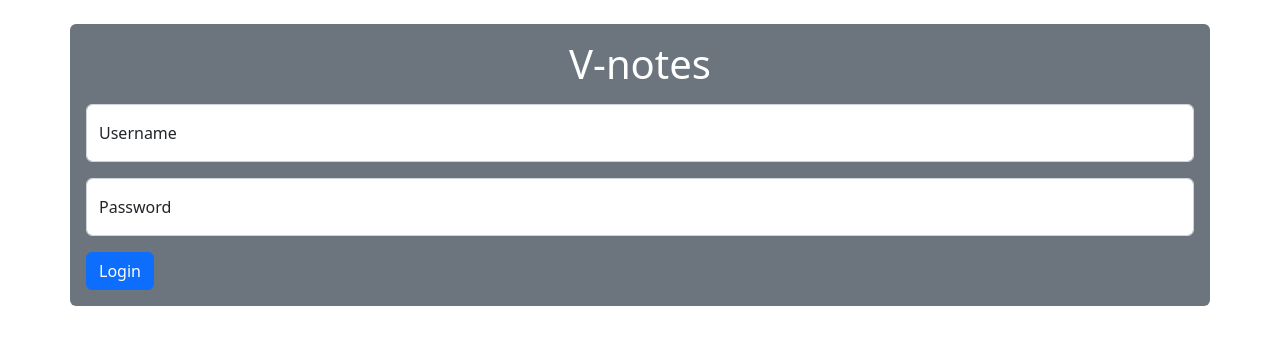
After one commit to riVFerd/flask-notes, a Flask app: template templates/login.html in a window 1280 px wide. The commit adds this page. Shown: the top 345 px of the page. Run offline with Flask 2, Linux system fonts and the light colour scheme; the template is opened without the code that fills it, so the values that code supplies are empty.

Commit message:
clean up templates code

```diff
--- a/app.py
+++ b/app.py
@@ -1,20 +1,65 @@
 import os
 from os.path import dirname, join
 from dotenv import load_dotenv
-from flask import Flask, render_template, jsonify, request
+from flask import Flask, render_template, jsonify, request, session, redirect
 from pymongo import MongoClient
 
 dotenv_path = join(dirname(__file__), '.env')
 load_dotenv(dotenv_path)
 
 client = MongoClient(os.environ.get('MONGODB_URI'))
-db = client['DB_NAME']
+db = client[os.environ.get('DB_NAME')]
 
 app = Flask(__name__)
+app.secret_key = os.environ.get('SECRET_KEY')
+
+
+# function helpers
+def get_user_id(username):
+    # Find the user with the matching username
+    user = db.users.find_one({'username': username})
+    if user:
+        # Return the user's ID if the user was found
+        return user['_id']
+    else:
+        # Return None if the user was not found
+        return None
+
+
+def get_user(user_id):
+    # Find the user with the matching ID
+    user = db.users.find_one({'_id': user_id})
+    if user:
+        # Return the user's data if the user was found
+        return user
+    else:
+        # Return None if the user was not found
+        return None
+
+
+# end function helpers
+
+# request handlers
+@app.route('/login', methods=['POST'])
+def login():
+    # Validate the user's credentials
+    user = db.users.find_one({'username': request.form['username']})
+    if user is None:
+        return jsonify({'message': 'username does not exist', 'error': True})
+    elif user['password'] != request.form['password']:
+        return jsonify({'message': 'incorrect password', 'error': True})
+    return jsonify({'message': 'success', 'error': False})
+
+
+# end request handlers
 
 @app.route('/')
 def home_page():
-    return render_template('index.html')
+    if session.get('username'):
+        # If the user is logged in, display the home page
+        return render_template('index.html')
+    return render_template('login.html')
+
 
 if __name__ == '__main__':
     app.run('0.0.0.0', port=5000, debug=True)
--- /dev/null
+++ b/templates/base.html
@@ -0,0 +1,17 @@
+<!doctype html>
+<html lang="en">
+<head>
+    <meta charset="UTF-8">
+    <meta name="viewport"
+          content="width=device-width, user-scalable=no, initial-scale=1.0, maximum-scale=1.0, minimum-scale=1.0">
+    <meta http-equiv="X-UA-Compatible" content="ie=edge">
+    <link href="https://cdn.jsdelivr.net/npm/bootstrap@5.2.3/dist/css/bootstrap.min.css" rel="stylesheet" integrity="sha384-rbsA2VBKQhggwzxH7pPCaAqO46MgnOM80zW1RWuH61DGLwZJEdK2Kadq2F9CUG65" crossorigin="anonymous">
+    <script src="https://cdn.jsdelivr.net/npm/bootstrap@5.2.3/dist/js/bootstrap.bundle.min.js" integrity="sha384-kenU1KFdBIe4zVF0s0G1M5b4hcpxyD9F7jL+jjXkk+Q2h455rYXK/7HAuoJl+0I4" crossorigin="anonymous"></script>
+    <script src="https://ajax.googleapis.com/ajax/libs/jquery/3.6.1/jquery.min.js"></script>
+    <title>V-notes</title>
+</head>
+<body>
+    {% block content %}
+    {% endblock %}
+</body>
+</html>
--- /dev/null
+++ b/templates/login.html
@@ -0,0 +1,18 @@
+{% extends "base.html" %}
+
+{% block content %}
+    <div class="container bg-secondary rounded mt-4 p-3">
+        <h1 class="text-center text-white mb-3">V-notes</h1>
+        <form>
+            <div class="form-floating mb-3">
+                <input type="text" class="form-control" id="username" name="username" placeholder="username">
+                <label for="username">Username</label>
+            </div>
+            <div class="form-floating mb-3">
+                <input type="password" class="form-control" id="password" name="password" placeholder="password">
+                <label for="password">Password</label>
+            </div>
+            <button class="btn btn-primary" onclick="login()">Login</button>
+        </form>
+    </div>
+{% endblock %}
```
Also changed, not shown: templates/index.html (+10 -17 lines).
